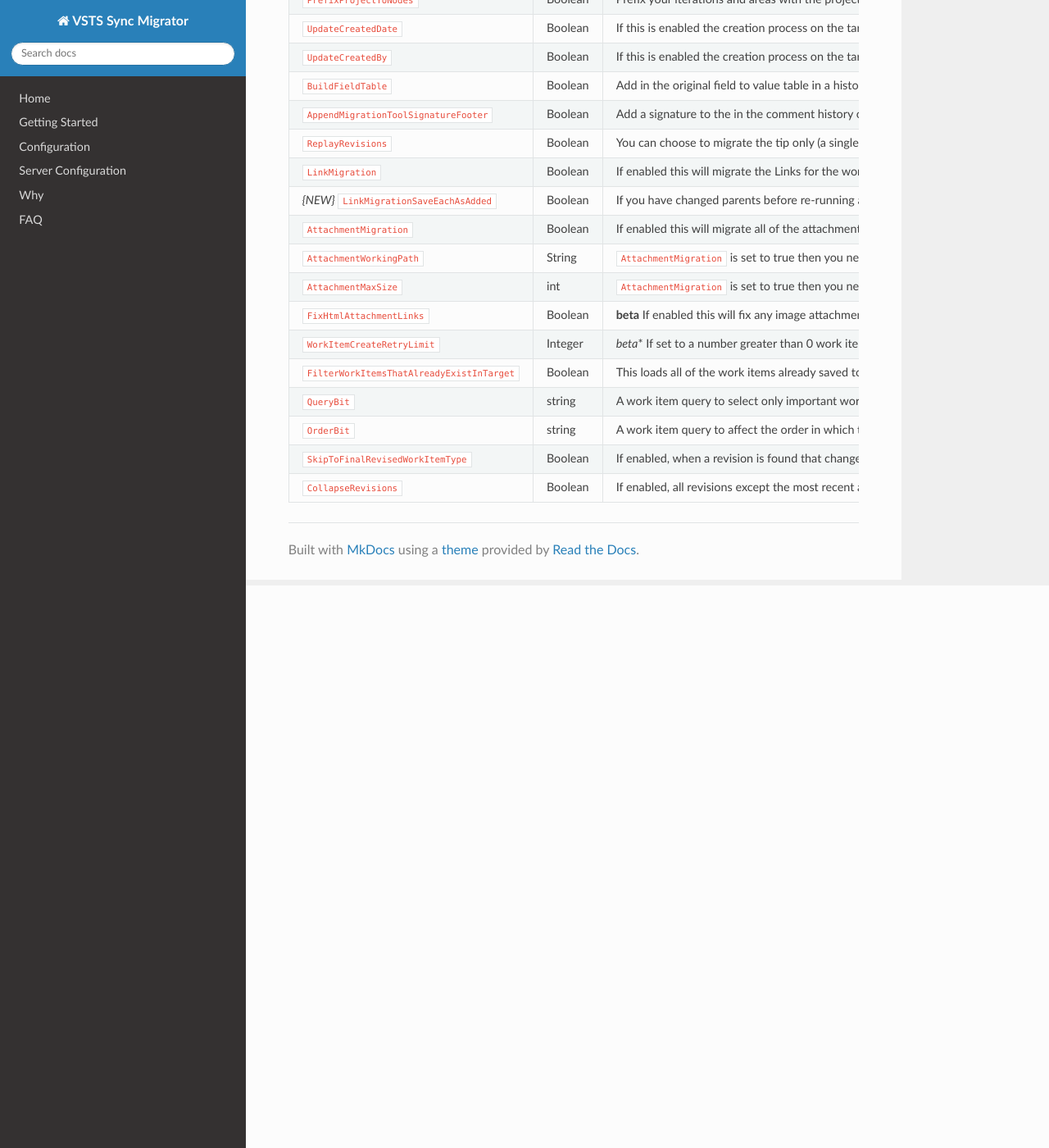
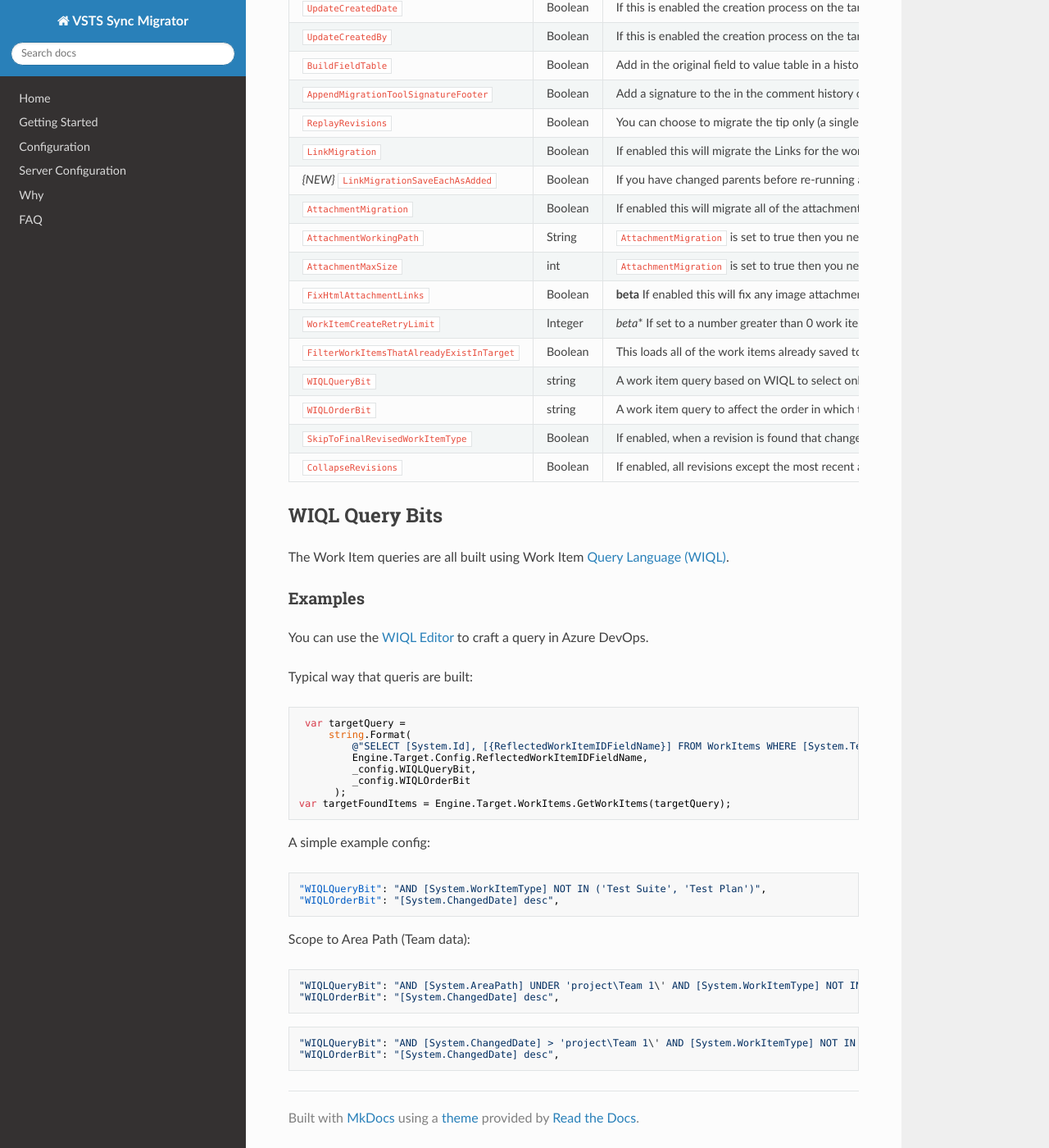
Before and after one commit to softdevnf/azure-devops-migration-tools, an MkDocs documentation site: the page built from docs/Processors/WorkItemMigrationConfig.md, in a window 1280 px wide and 1400 px high, scrolled down 686 px. Shown: the whole window at 82% size. Built offline with MkDocs 1.6.1, drawn with Linux system fonts in a browser that asks for light colours; nearby versions of some CDN libraries; old or Windows-style settings are respelled for this version of MkDocs; some of the changed text lies outside the part shown.

Commit message:
Updated query name to WIQL (#597)
* Updated query name to WIQL

* Updated WorkItemMigrationConfig with WIQL name +semver: minor

* Updated Docs

````diff
--- a/docs/Processors/WorkItemMigrationConfig.md
+++ b/docs/Processors/WorkItemMigrationConfig.md
@@ -33,7 +32,48 @@ It will migrate work items using a tip or replay migrator as well as Attachments
 | `FixHtmlAttachmentLinks` | Boolean | **beta** If enabled this will fix any image attachments URL's in the HTML fields. You must specify a PersonalAccessToken in the Source project for Azure DevOps; TFS should use integrated authentication.  |
 | `WorkItemCreateRetryLimit` | Integer | *beta** If set to a number greater than 0 work items that fail to save will retry after a number of seconds equal to the retry count. This allows for periodic network glitches not to end the process. | 5 |
 | `FilterWorkItemsThatAlreadyExistInTarget` | Boolean | This loads all of the work items already saved to the Target and removes them from the Source work item list prior to commencing the run. While this may take some time in large data sets it reduces the time of the overall migration significantly if you need to restart. | true |
-| `QueryBit`                           | string  | A work item query to select only important work items. To migrate all leave this empty. |                                          |
-| `OrderBit` | string | A work item query to affect the order in which the work items are migrated. Don't leave this empty. | [System.ChangedDate] desc
+| `WIQLQueryBit`                           | string  | A work item query based on WIQL to select only important work items. To migrate all leave this empty. |                                          |
+| `WIQLOrderBit` | string | A work item query to affect the order in which the work items are migrated. Don't leave this empty. | [System.ChangedDate] desc
 | `SkipToFinalRevisedWorkItemType` | Boolean | If enabled, when a revision is found that changes the work item type it will use the most recent revision work item type when migrating the initial work item. This should only be enabled for migrations from Azure DevOps Service to Azure DevOps Server. | false
 | `CollapseRevisions` | Boolean | If enabled, all revisions except the most recent are collapsed into a JSON format and attached as an attachment. Requires ReplayRevisions to be enabled. | false
+
+
+## WIQL Query Bits
+
+The Work Item queries are all built using Work Item [Query Language (WIQL)](https://docs.microsoft.com/en-us/azure/devops/boards/queries/wiql-syntax).
+
+
+### Examples
+
+You can use the [WIQL Editor](https://marketplace.visualstudio.com/items?itemName=ottostreifel.wiql-editor) to craft a query in Azure DevOps.
+
+Typical way that queris are built:
+
+```
+ var targetQuery =
+     string.Format(
+         @"SELECT [System.Id], [{ReflectedWorkItemIDFieldName}] FROM WorkItems WHERE [System.TeamProject] = @TeamProject {WIQLQueryBit} ORDER BY {WIQLOrderBit}",
+         Engine.Target.Config.ReflectedWorkItemIDFieldName,
+         _config.WIQLQueryBit,
+         _config.WIQLOrderBit
+      );
+var targetFoundItems = Engine.Target.WorkItems.GetWorkItems(targetQuery);
+```
+
+A simple example config:
+
+```
+"WIQLQueryBit": "AND [System.WorkItemType] NOT IN ('Test Suite', 'Test Plan')",
+"WIQLOrderBit": "[System.ChangedDate] desc",
+```
+Scope to Area Path (Team data):
+
+```
+"WIQLQueryBit": "AND [System.AreaPath] UNDER 'project\Team 1\' AND [System.WorkItemType] NOT IN ('Test Suite', 'Test Plan')",
+"WIQLOrderBit": "[System.ChangedDate] desc",
+```
+
+```
+"WIQLQueryBit": "AND [System.ChangedDate] > 'project\Team 1\' AND [System.WorkItemType] NOT IN ('Test Suite', 'Test Plan')",
+"WIQLOrderBit": "[System.ChangedDate] desc",
+```
````
Also changed, not shown: other parts of docs/Processors/WorkItemMigrationConfig.md (+1 -2 lines), 6 other files.
